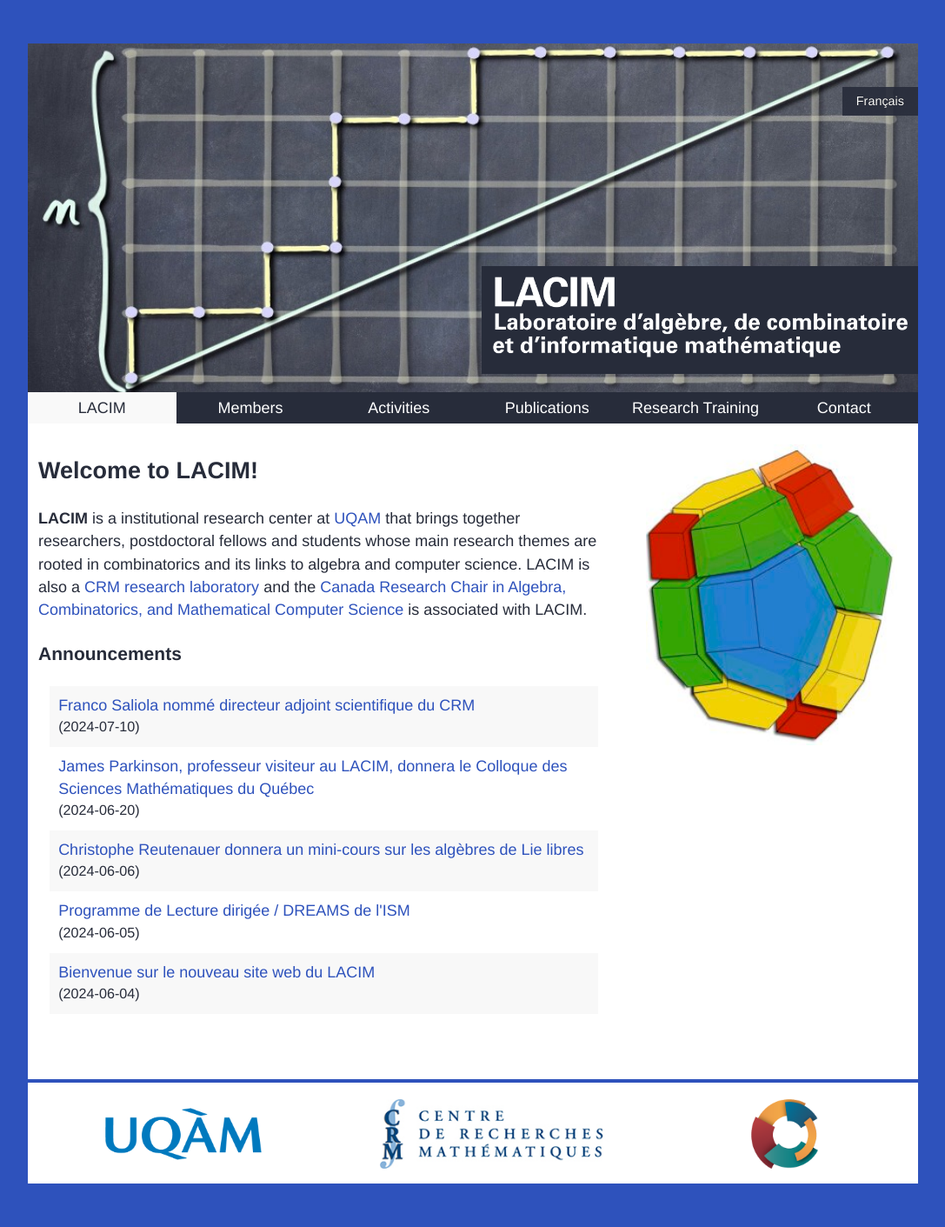
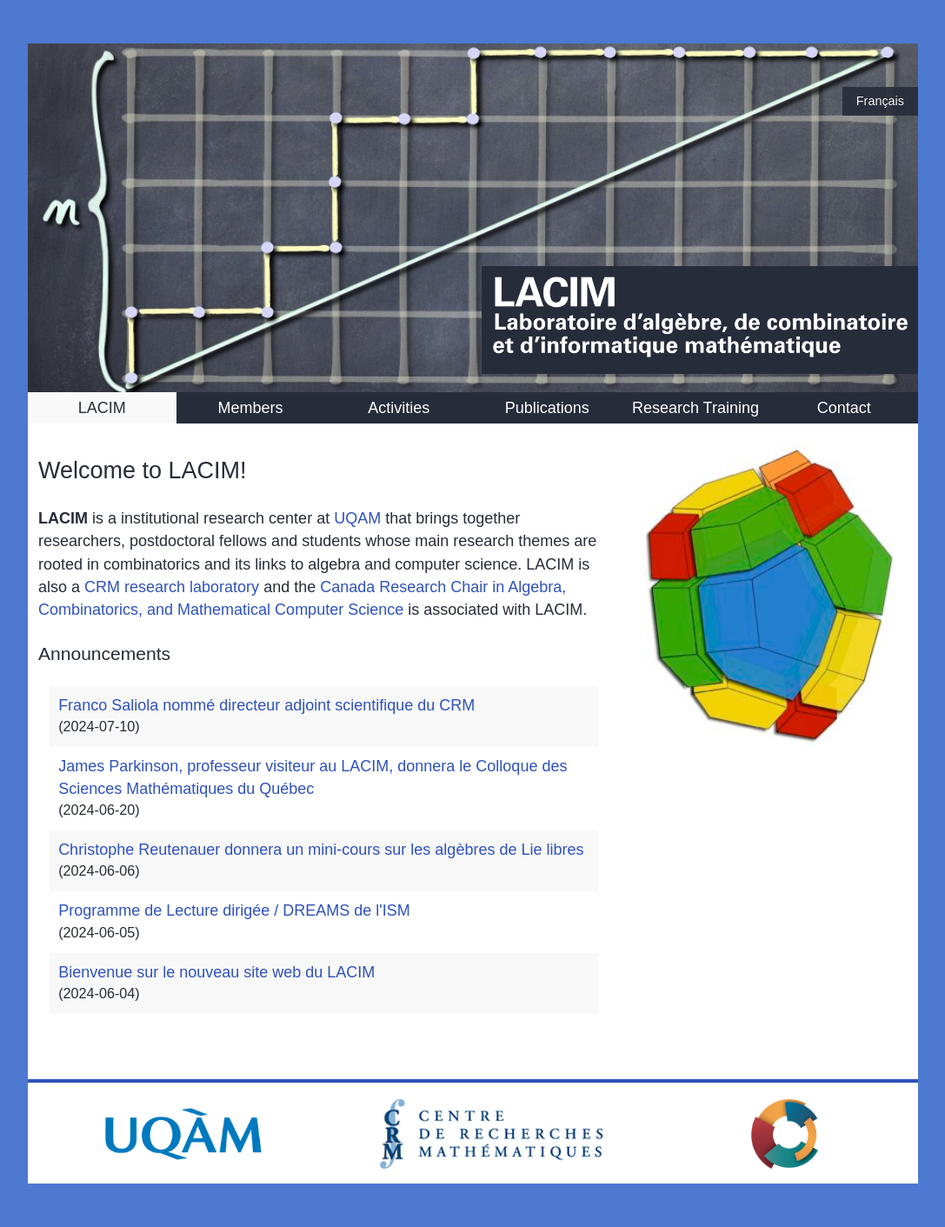
Before and after one commit to lacim-uqam/lacim-uqam.github.io, a Jekyll site: the page built from en/index.md, in a window 1280 px wide. Shown: the whole page at 87% size, without its empty margins (96-1183 px from the left). Built offline with Jekyll 4.4.1, drawn with Linux system fonts in a browser that asks for light colours; our own code applies the rules of GitHub Pages for plain Markdown files.

Commit message:
css tweaks

```diff
--- a/_includes/footer.html
+++ b/_includes/footer.html
@@ -1,7 +1,7 @@
     </div><!--// .container -->
 
     <script src="https://ajax.googleapis.com/ajax/libs/webfont/1.5.18/webfont.js"></script>
-    <script>WebFont.load({ google: { families: ['Cardo:400,700,400italic', 'Montserrat:400'] } });</script>
+    <script>WebFont.load({ google: { families: ['Cardo:400,700,400italic', 'Montserrat:400,500,400italic', 'Open Sans:400,400italic'] } });</script>
     <script src="//maps.googleapis.com/maps/api/js?v=2" type="text/javascript"></script>
     <script type="text/javascript" src="/js/vendor.js"></script>
     <script type="text/javascript" src="/js/scripts.js"></script>
--- a/_sass/_typography.scss
+++ b/_sass/_typography.scss
@@ -7,6 +7,11 @@
 
 body {
     line-height: 1.45;
+}
+
+h1, h2, h3, h4 {
+    font-family: $heading_font;
+    font-weight: 500;
 }
 
 p {
@@ -61,17 +66,9 @@
 }
 
 .content-sidebar-wrapper {
-    h1, h2, h3, h4 {
-        font-family: $heading_font;
-        font-weight: 400;
-    }
 }
 
 .content-nosidebar-wrapper {
-    h1, h2, h3, h4 {
-        font-family: $heading_font;
-        font-weight: 400;
-    }
 }
 
 dt {
--- a/_sass/_variables.scss
+++ b/_sass/_variables.scss
@@ -5,14 +5,15 @@
 $platinum: #E5E4E2;
 $white: #ffffff;
 $blue: #2e52bc;
+$light_blue: #4d79d0;
 $green: #6ab255;
 $uqam-blue: #0079be;
 
 
 // Fonts
-$font_ss: 'Montserrat', 'Helvetica Neue', 'Arial', sans-serif;
-$heading_font: $font_ss;
-$body_font: $font_ss;
+$font_ss: 'Montserrat', sans-serif;
+$heading_font: 'Montserrat', sans-serif;
+$body_font: 'Montserrat', sans-serif;
 
 // Media Queries
 $desktop: '(min-width: 700px)';
--- a/css/style.scss
+++ b/css/style.scss
@@ -8,7 +8,7 @@
 
 
 body {
-    background: $blue;
+    background: $light_blue;
     margin: 0;
     padding: 10px;
 }
```
